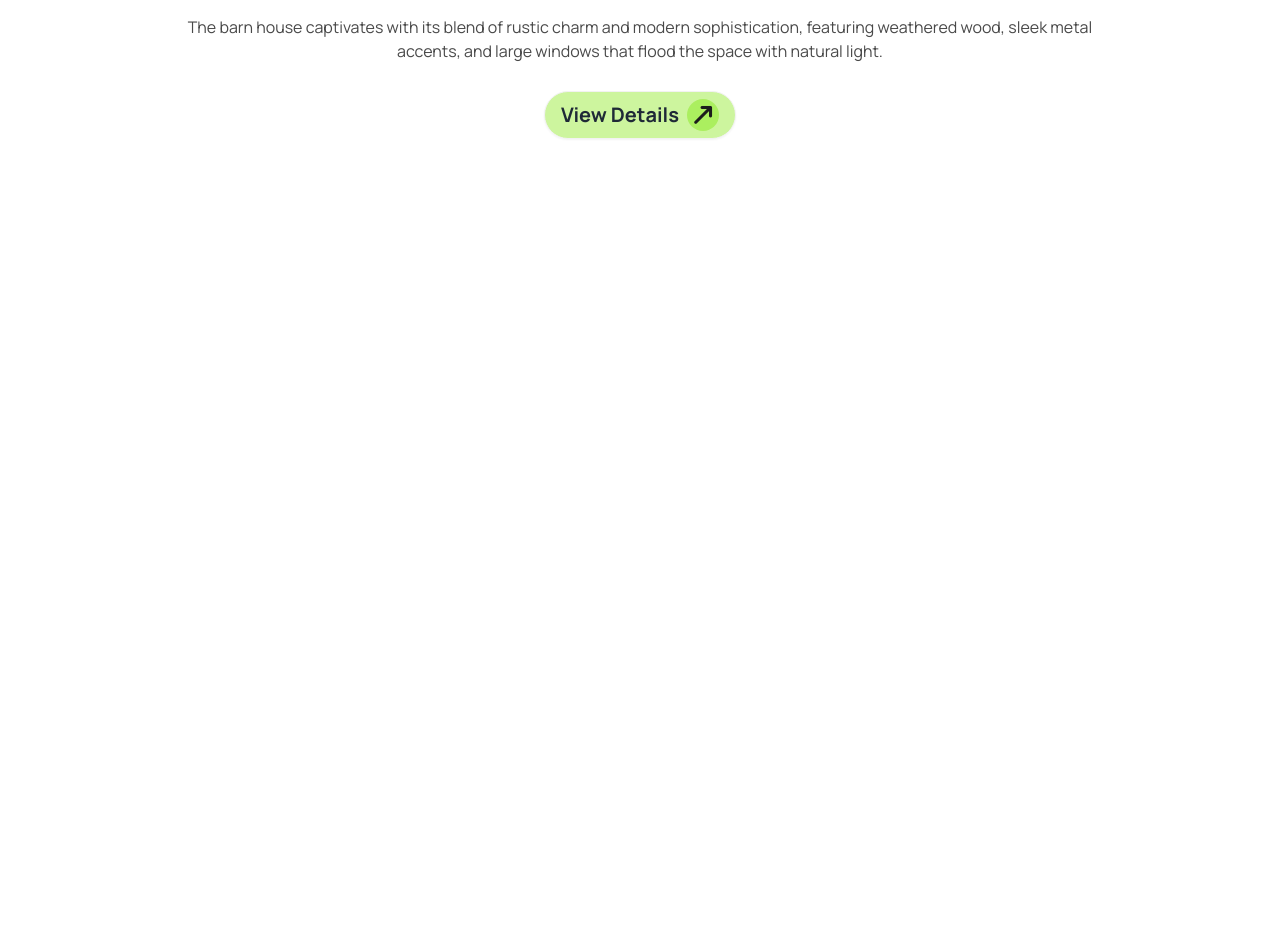
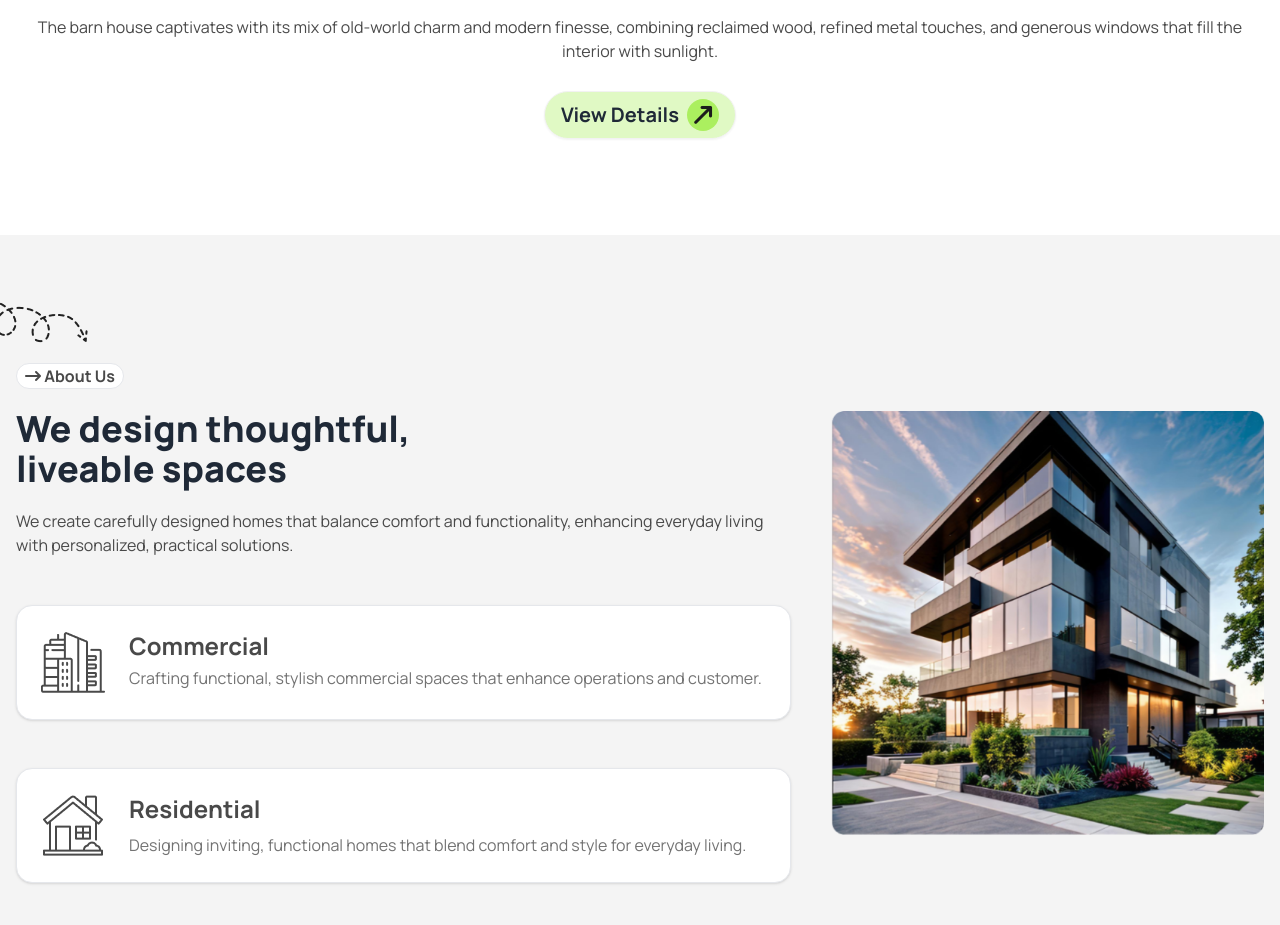
Before and after one commit to Ramkantodey/assignment---3, a plain HTML site: page index.html in a window 1280 px wide. Shown: the part 607-1532 px from the top of the page. Before the commit the page ends 800 px from the top, so only its background shows below. Drawn offline with nearby package versions, Linux system fonts and the light colour scheme.

Commit message:
About Us Section 3rd DOne

```diff
--- a/index.html
+++ b/index.html
@@ -33,10 +33,10 @@
     </style>
   </head>
   <body class="font-manrope">
-    <!-- Header Section Start Here -->
-    <header class="container mx-auto lg:pt-4">
+    <!-- Header Section Start -->
+    <header class="lg:pt-4">
       <!-- Navbar Start Here -->
-      <div class="navbar bg-base-100">
+      <div class="navbar bg-base-100 container mx-auto space-x-12">
         <div
           class="navbar flex flex-row-reverse lg:flex-row justify-between lg:justify-normal"
         >
@@ -88,7 +88,7 @@
             </a>
           </div>
         </div>
-        <div class="navbar-center hidden lg:flex">
+        <div class="navbar-center hidden lg:flex mr-12">
           <ul class="menu menu-horizontal mr-10">
             <li>
               <a class="text-[#737373] font-bold hover:text-black">Home</a>
@@ -102,7 +102,7 @@
             <li>
               <a class="text-[#737373] font-bold hover:text-black">Blogs</a>
             </li>
-            <li>
+            <li class="mr-36">
               <a class="text-[#737373] font-bold hover:text-black"
                 >Contact Us</a
               >
@@ -134,17 +134,26 @@
       </div>
       <!-- Navbar End Here -->
     </header>
-    <!-- Header Section End Here -->
+    <!-- Header Section End  -->
 
     <!-- Main Part Start Here -->
-    <main class="container mx-auto">
-      <!-- Banner Section Start Here -->
-        <section class="">
+    <main>
+      <!-- Banner Section Start -->
+      <section class="container mx-auto">
         <div class="flex items-center flex-col text-center space-y-7 px-4">
-                <img src="./assets/banner.png" alt="">
-                <h1 class="font-extrabold text-2xl lg:text-6xl text-[#212121]">A barn house of this design has a <br>  striking appearance</h1>
-                <p class="text-[#494949]">The barn house captivates with its blend of rustic charm and modern sophistication, featuring weathered wood, sleek metal <br> accents, and large windows that flood the space with natural light.</p>
-                <button class="btn font-bold text-xl bg-[#acef5f9a] rounded-3xl hover:border-[#ABEF5F] hover:bg-white hover:text-[#ABEF5F]">
+          <img src="./assets/banner.png" alt="house of this design" />
+          <h1 class="font-extrabold text-2xl lg:text-6xl text-[#212121]">
+            A barn house of this design has a <br />
+            striking appearance
+          </h1>
+          <p class="text-[#494949]">
+            The barn house captivates with its mix of old-world charm and modern
+            finesse, combining reclaimed wood, refined metal touches, and
+            generous windows that fill the interior with sunlight.
+          </p>
+          <button
+            class="btn font-bold text-xl bg-[#acef5f5e] rounded-3xl hover:border-[#ABEF5F] hover:bg-white hover:text-[#ABEF5F]"
+          >
             View Details
             <i
               class="fa-solid fa-arrow-right-long -rotate-45 text-2xl bg-[#ABEF5F] text-[#1C1C1C] rounded-full w-8 h-8"
@@ -152,14 +161,76 @@
           </button>
         </div>
       </section>
-      <!-- Banner Section End Here -->
+      <!-- Banner Section End -->
 
+      <!-- About Us Section Start -->
+      <section class="my-24 bg-[#F4F4F4]">
+        <div
+          class="container mx-auto flex flex-col lg:flex-row items-center py-24 justify-between px-4 space-y-8 relative"
+        >
+          <!-- vector -->
+          <div class="absolute hidden lg:block top-16 -left-10">
+            <img src="./assets/Vector.png" alt="" />
+          </div>
+          <!-- About Left Part-->
+          <div class="space-y-12 items-center lg:mr-10">
+            <div class="text-center lg:text-left space-y-5">
+              <div class="bg-[#FFFFFF] border rounded-3xl inline-block px-2">
+                <i class="fa-solid fa-arrow-right-long text-[#494949]"></i>
+                <a class="text-[#494949] font-bold" href="#">About Us</a>
+              </div>
+              <h1 class="text-2xl lg:text-4xl font-extrabold">
+                We design thoughtful, <br />
+                liveable spaces
+              </h1>
+              <p class="text-[#494949]">
+                We create carefully designed homes that balance comfort and
+                functionality, enhancing everyday living with personalized,
+                practical solutions.
+              </p>
+            </div>
+            <!-- card  -->
+            <div
+              class="bg-base-100 shadow border flex rounded-2xl p-6 space-x-6"
+            >
+              <div>
+                <img src="./assets/commercial.png" alt="" />
+              </div>
+              <div class="space-y-1">
+                <h4 class="text-[#494949] font-bold text-2xl">Commercial</h4>
+                <p class="text-[#737373]">
+                  Crafting functional, stylish commercial spaces that enhance
+                  operations and customer.
+                </p>
+              </div>
+            </div>
+            <div
+              class="bg-base-100 shadow border flex rounded-2xl p-6 space-x-6"
+            >
+              <div>
+                <img src="./assets/residential.png" alt="" />
+              </div>
+              <div class="space-y-2">
+                <h4 class="text-[#494949] font-bold text-2xl">Residential</h4>
+                <p class="text-[#737373]">
+                  Designing inviting, functional homes that blend comfort and
+                  style for everyday living.
+                </p>
+              </div>
+            </div>
+          </div>
+          <!-- About Right Part -->
+          <div>
+            <img src="./assets/Rectangle.png" alt="liveable spaces" />
+          </div>
+        </div>
+      </section>
+      <!-- About Us Section End -->
+    </main>
+    <!-- Main Part End -->
 
-    </main>
-    <!-- Main Part End Here -->
-
-    <!-- Footer Section Start Here -->
+    <!-- Footer Section Start -->
     <footer></footer>
-    <!-- Footer Section End Here -->
+    <!-- Footer Section End -->
   </body>
 </html>
```
Lines whose indentation alone changed are shown as unchanged.
